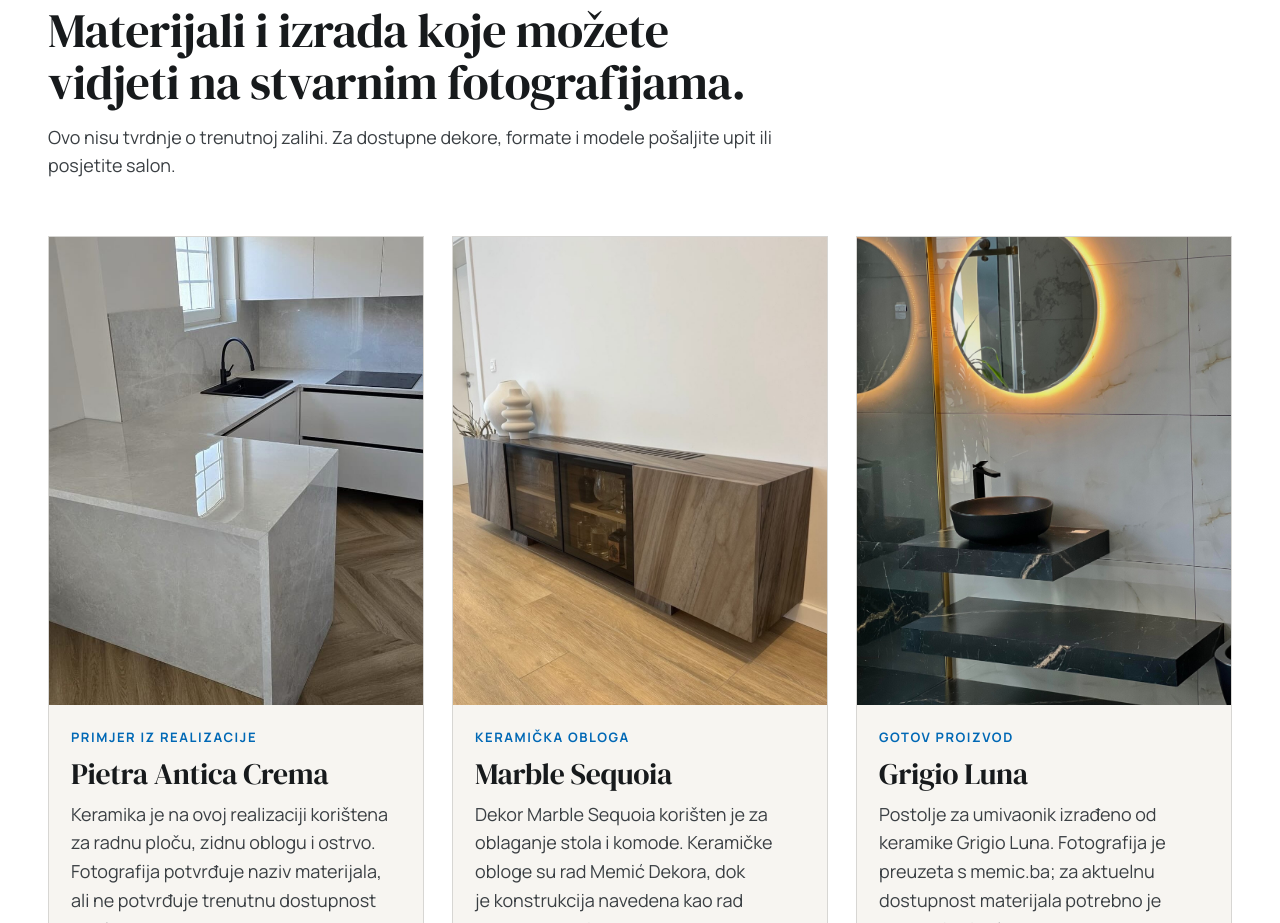
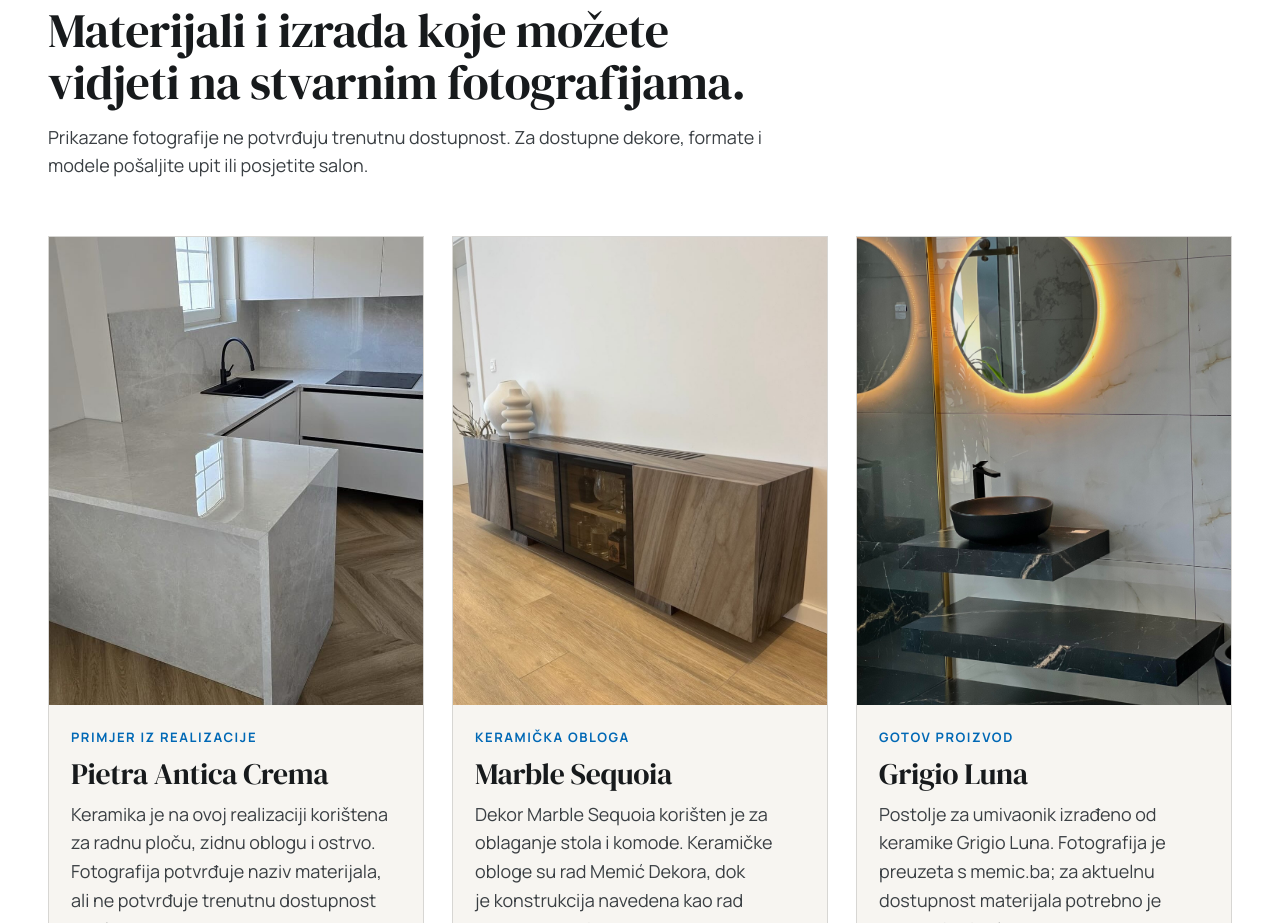
Before and after one commit to tvkuca1113-art/Memicdekor, a Next.js app: page /proizvodi in a window 1280 px wide. Shown: the part 3180-4103 px from the top of the page. Built offline with nearby package versions, Linux system fonts and the light colour scheme; no server answers.

Commit message:
Jasno odvoji fotografije od trenutne dostupnosti

```diff
--- a/src/components/ProductHighlights.tsx
+++ b/src/components/ProductHighlights.tsx
@@ -12,7 +12,7 @@ export function ProductHighlights() {
           <p className="eyebrow">Stvarni primjeri</p>
           <h2 id="primjeri-naslov" className={styles.title}>Materijali i izrada koje možete vidjeti na stvarnim fotografijama.</h2>
           <p className={styles.lead}>
-            Ovo nisu tvrdnje o trenutnoj zalihi. Za dostupne dekore, formate i modele pošaljite upit ili posjetite salon.
+            Prikazane fotografije ne potvrđuju trenutnu dostupnost. Za dostupne dekore, formate i modele pošaljite upit ili posjetite salon.
           </p>
         </div>
         <ul className={styles.grid}>
```
